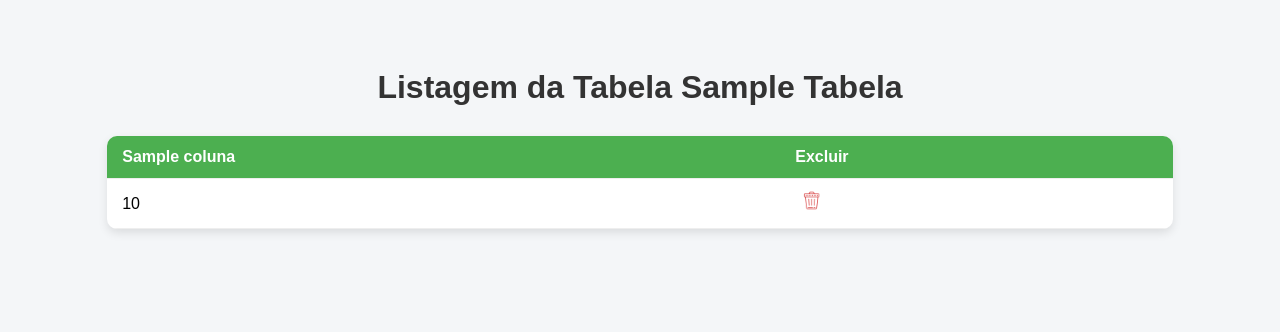
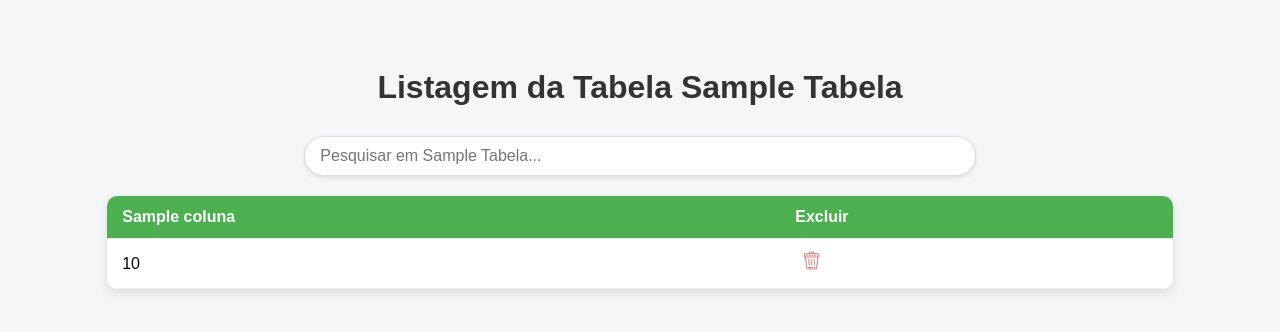
Before and after one commit to mistercapote/bd-fase4, a Django app: template buttons/templates/listar.html in a window 1280 px wide. Shown: the top 332 px of the page. Run offline with Django 5.2, Linux system fonts and the light colour scheme; the template is opened without the code that fills it: most values are stand-ins (such as "Sample title", 1, 10 or a date in 2020).

Commit message:
adicionando barra de pesquisa

```diff
--- a/buttons/templates/listar.html
+++ b/buttons/templates/listar.html
@@ -15,6 +15,28 @@
       text-align: center;
       color: #333;
       margin-bottom: 30px;
+    }
+
+    .search-container {
+      margin-bottom: 20px;
+      display: flex;
+      justify-content: center;
+    }
+
+    .search-input {
+      padding: 10px 15px;
+      width: 60%;
+      border: 1px solid #ddd;
+      border-radius: 25px;
+      font-size: 16px;
+      outline: none;
+      box-shadow: 0 2px 5px rgba(0,0,0,0.1);
+      transition: all 0.3s ease;
+    }
+
+    .search-input:focus {
+      border-color: #4CAF50;
+      box-shadow: 0 2px 8px rgba(76, 175, 80, 0.3);
     }
 
     table {
@@ -59,12 +81,25 @@
     .delete-icon {
       color: #f44336;
     }
+
+    .no-results {
+      text-align: center;
+      padding: 20px;
+      color: #666;
+      display: none;
+    }
   </style>
 </head>
 <body>
   <div class="container">
     <h1>Listagem da Tabela {{ tabela|title }}</h1>
-    <table>
+
+    <!-- Barra de pesquisa adicionada aqui -->
+    <div class="search-container">
+      <input type="text" id="searchInput" class="search-input" placeholder="Pesquisar em {{ tabela|title }}..." onkeyup="searchTable()">
+    </div>
+
+    <table id="dataTable">
       <thead>
         <tr>
           {% for coluna in colunas %}
@@ -130,7 +165,44 @@
         {% endfor %}
       </tbody>
     </table>
+    <div id="noResults" class="no-results">Nenhum resultado encontrado.</div>
   </div>
+
+  <script>
+    function searchTable() {
+      // Obter o valor da pesquisa
+      const input = document.getElementById("searchInput");
+      const filter = input.value.toUpperCase();
+      const table = document.getElementById("dataTable");
+      const tr = table.getElementsByTagName("tr");
+      const noResults = document.getElementById("noResults");
+      let found = false;
+
+      // Loop através de todas as linhas da tabela, começando da segunda (ignorando o cabeçalho)
+      for (let i = 1; i < tr.length; i++) {
+        let display = "none";
+        // Obter todas as células da linha atual
+        const td = tr[i].getElementsByTagName("td");
+
+        // Verificar cada célula (exceto as últimas que contêm os botões)
+        for (let j = 0; j < td.length - 2; j++) {
+          const cell = td[j];
+          if (cell) {
+            const txtValue = cell.textContent || cell.innerText;
+            if (txtValue.toUpperCase().indexOf(filter) > -1) {
+              display = "";
+              found = true;
+              break; // Se encontrou em uma célula, não precisa verificar as outras
+            }
+          }
+        }
+        tr[i].style.display = display;
+      }
+
+      // Mostrar mensagem se nenhum resultado for encontrado
+      noResults.style.display = found ? "none" : "block";
+    }
+  </script>
 
 </body>
 </html>
```
